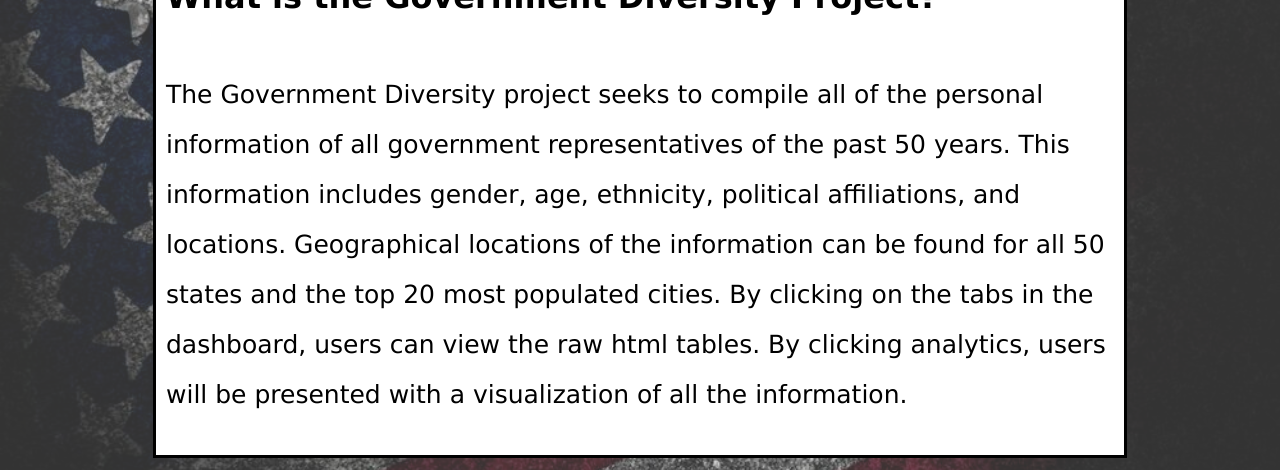
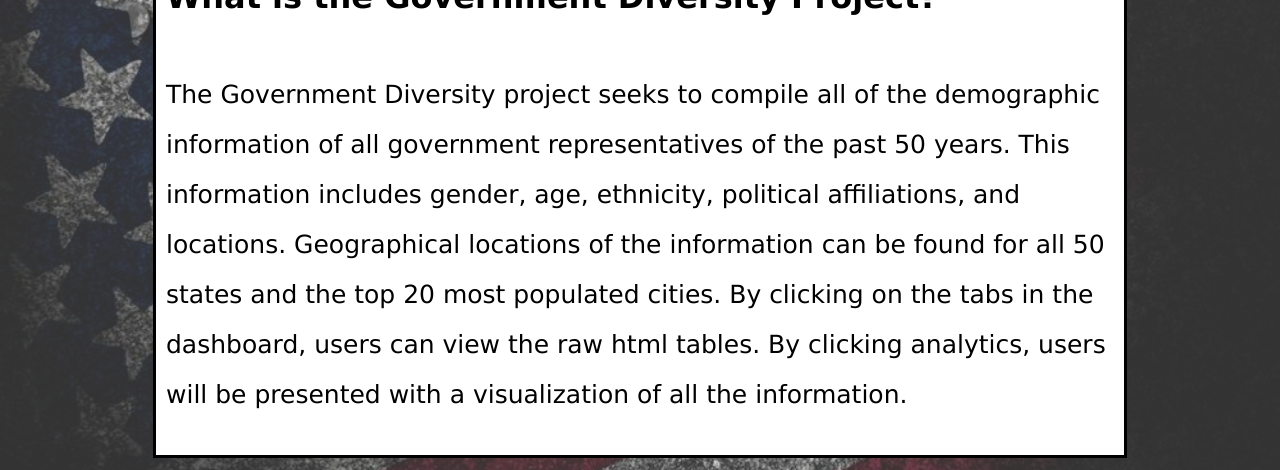
Before and after one commit to Cwiesen/DiversityInclusionFrontend, an Angular app: page /home in a window 1280 px wide. Shown: the part 242-712 px from the top of the page. Built offline with nearby package versions, Linux system fonts and the light colour scheme.

Commit message:
demographics

```diff
--- a/src/app/home/home.component.html
+++ b/src/app/home/home.component.html
@@ -2,7 +2,7 @@
     <h1>What is the Government Diversity Project?</h1>
     <br>
     <p>
-        The Government Diversity project seeks to compile all of the personal information of all government representatives of the past 50 years.
+        The Government Diversity project seeks to compile all of the demographic information of all government representatives of the past 50 years.
         This information includes gender, age, ethnicity, political affiliations, and locations. Geographical locations of
         the information can be found for all 50 states and the top 20 most populated cities. By clicking on the tabs in the dashboard, users
         can view the raw html tables. By clicking analytics, users will be presented with a visualization of all the information.
```
